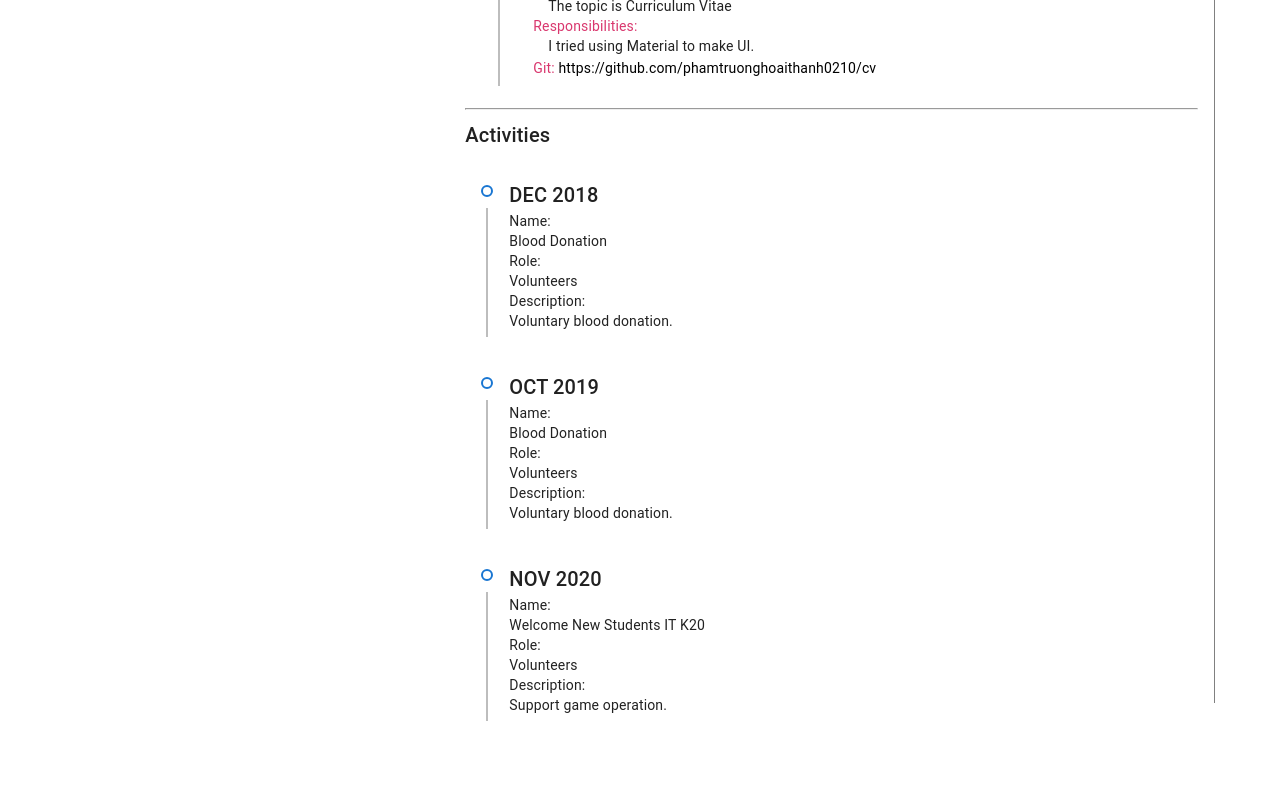
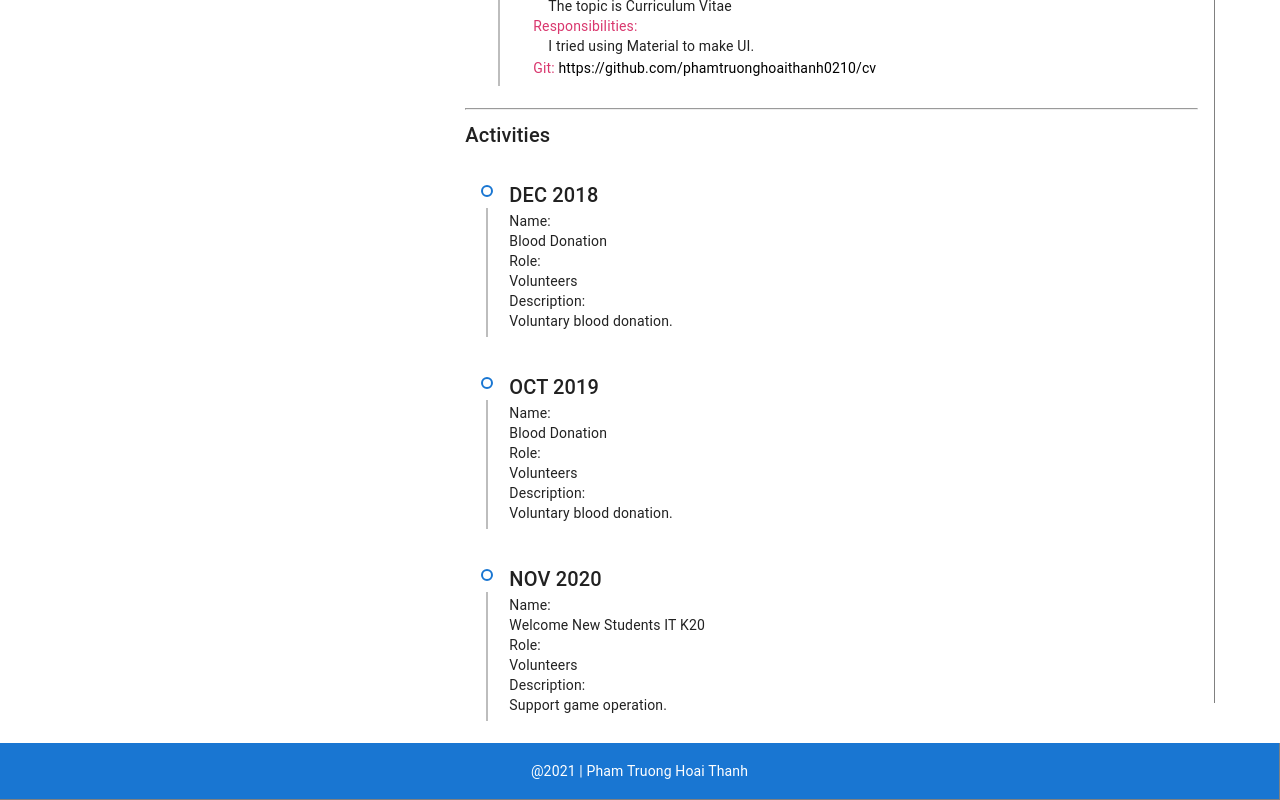
Before and after one commit to phamtruonghoaithanh0210/cv, a React (Create React App) app: page / in a window 1280 px wide. Shown: the part 2271-3071 px from the top of the page. Before the commit the page ends 2998 px from the top, so only its background shows below. Built offline with nearby package versions, Linux system fonts and the light colour scheme.

Commit message:
add footer

```diff
--- a/src/App.js
+++ b/src/App.js
@@ -3,6 +3,7 @@ import {ThemeProvider, createTheme} from "@mui/material"
 import {BrowserRouter, Route, Link} from "react-router-dom"
 import Header from './header/Header';
 import Body from './body/Body'
+import Footer from './footer/Footer';
 
 const theme = createTheme();
 function App() {
@@ -11,6 +12,7 @@ function App() {
       <BrowserRouter>
         <Header/>
         <Body />
+        <Footer/>
       </BrowserRouter>
     </ThemeProvider>
 
```
